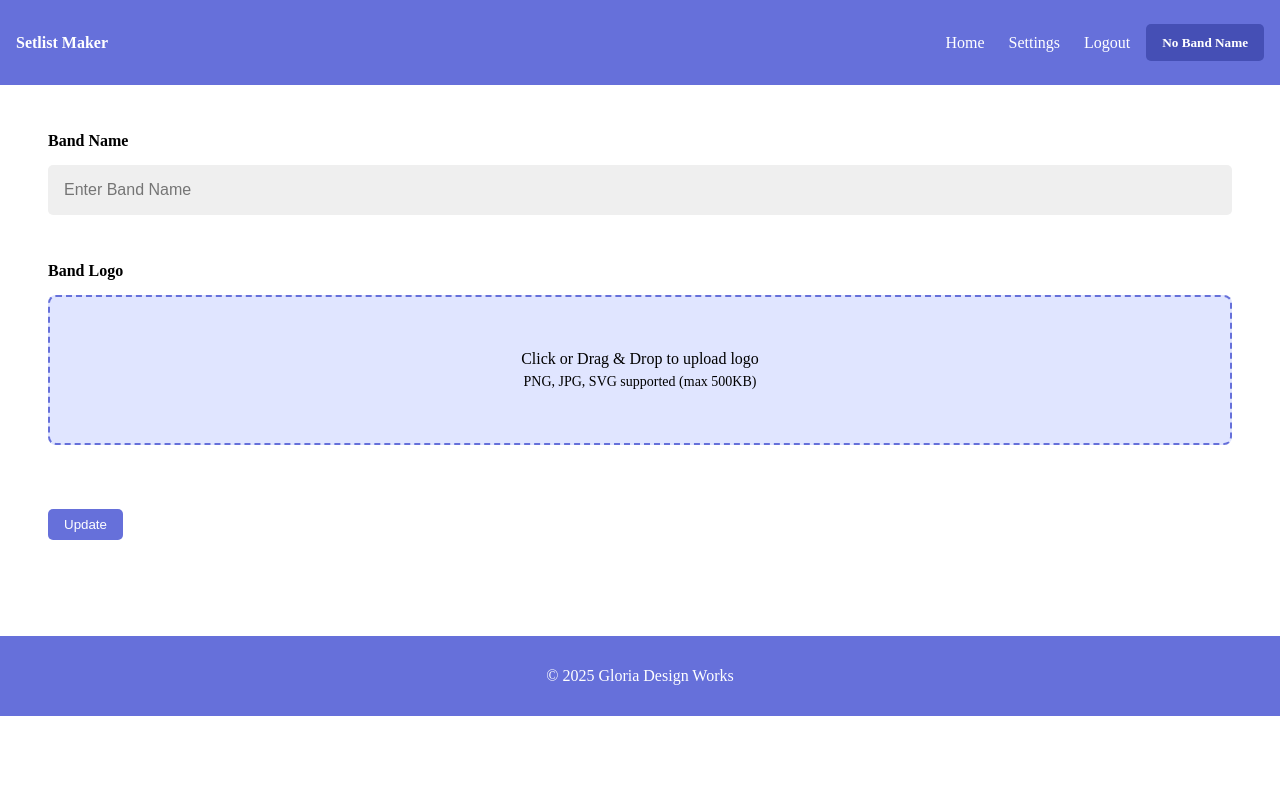
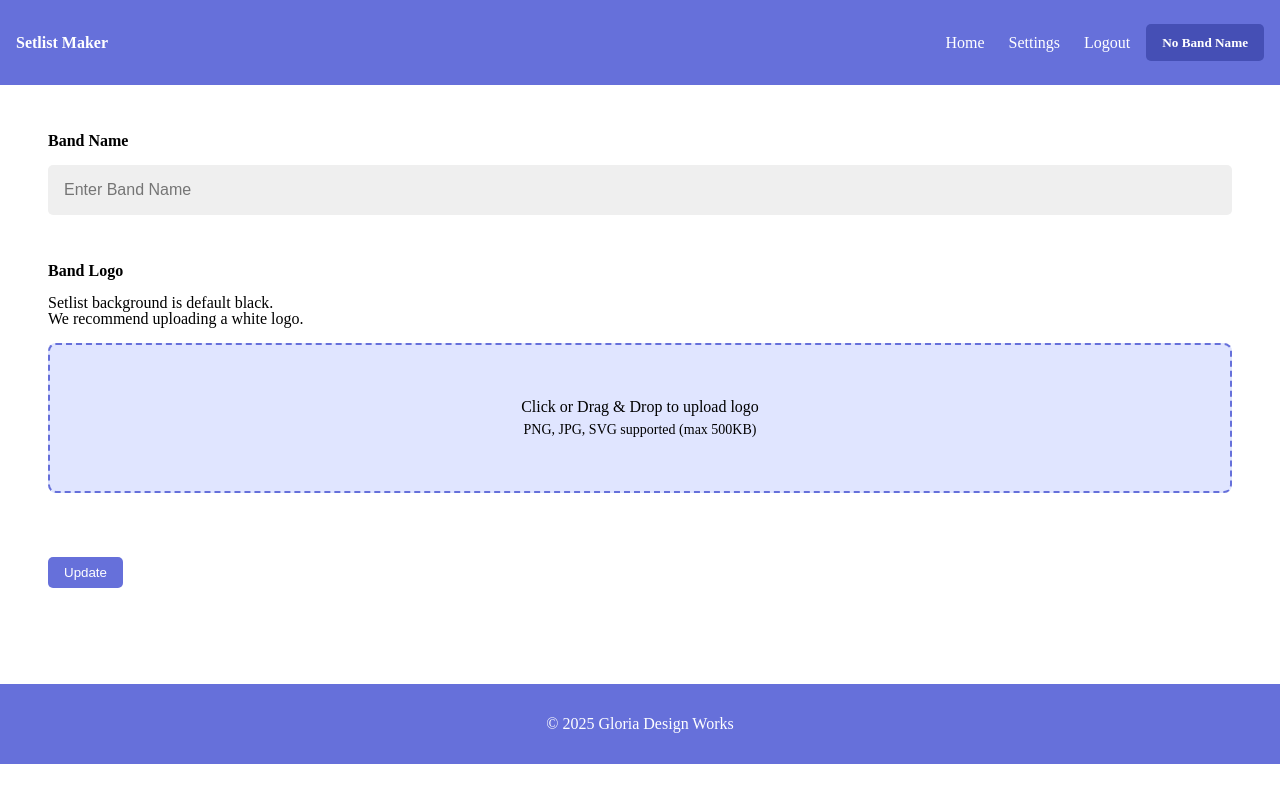
Before and after one commit to GloriaDesignWorksTaki/SetListTool, a Next.js app: page /settings in a window 1280 px wide. Built offline with nearby package versions, Linux system fonts and the light colour scheme; no server answers; the database is empty; sample sign-in values are in the browser's storage.

Commit message:
FIX Logo Upload Function

```diff
--- a/components/atoms/LogoUpload.tsx
+++ b/components/atoms/LogoUpload.tsx
@@ -71,17 +71,18 @@ export const LogoUpload: React.FC<LogoUploadProps> = ({ onLogoUpload, currentLog
   }
 
   const handleRemoveLogo = () => {
+    console.log('ロゴ削除実行')
     setPreviewUrl(null)
     onLogoUpload('')
-    // ロゴが削除されたら即座に保存
-    setTimeout(() => {
-      onLogoUpload('')
-    }, 0)
   }
 
   return (
     <div className="logoUpload">
       <h3>Band Logo</h3>
+      <div className="desc">
+        <p>Setlist background is default black.</p>
+        <p>We recommend uploading a white logo.</p>
+      </div>
       <div
         className={`logoUploadArea ${isDragging ? 'dragging' : ''} ${previewUrl ? 'hasLogo' : ''}`}
         onDragOver={handleDragOver}
--- a/components/organisms/Settings.tsx
+++ b/components/organisms/Settings.tsx
@@ -61,7 +61,7 @@ export default function Settings() {
     fetchBand()
   }, [router])
 
-  const handleUpdateBandName = async () => {
+  const handleUpdateBandNameWithLogo = async (logoUrlToSave: string) => {
     try {
       setLoading(true)
       const { data: { user } } = await supabase.auth.getUser()
@@ -85,12 +85,12 @@ export default function Settings() {
       }
 
       if (existingBand) {
-        console.log('バンド更新:', { name: bandName, logo_url: logoUrl })
+        console.log('バンド更新:', { name: bandName, logo_url: logoUrlToSave })
         const { error: updateError } = await supabase
           .from('bands')
           .update({
             name: bandName,
-            logo_url: logoUrl
+            logo_url: logoUrlToSave
           })
           .eq('id', existingBand.id)
 
@@ -108,7 +108,7 @@ export default function Settings() {
             {
               user_id: user.id,
               name: bandName,
-              logo_url: logoUrl
+              logo_url: logoUrlToSave
             }
           ])
 
@@ -125,6 +125,10 @@ export default function Settings() {
     } finally {
       setLoading(false)
     }
+  }
+
+  const handleUpdateBandName = async () => {
+    await handleUpdateBandNameWithLogo(logoUrl)
   }
 
   return (
@@ -151,15 +155,13 @@ export default function Settings() {
           <div className="block">
             <LogoUpload
               onLogoUpload={(url) => {
-                console.log('ロゴアップロード:', url)
+                console.log('ロゴアップロード/削除:', url)
                 setLogoUrl(url)
-                // ロゴがアップロードされたら即座に保存
-                if (url) {
-                  // 状態更新を待ってから保存
-                  setTimeout(() => {
-                    handleUpdateBandName()
-                  }, 100)
-                }
+                // ロゴがアップロードまたは削除されたら即座に保存
+                setTimeout(() => {
+                  // 最新のURLを直接渡して保存
+                  handleUpdateBandNameWithLogo(url)
+                }, 100)
               }}
               currentLogo={logoUrl}
             />
--- a/styles/global.css
+++ b/styles/global.css
@@ -83,6 +83,11 @@ html.dragging {
 /* Title */
 .h2Title {
   font-weight: bold;
+}
+
+/* text */
+.desc {
+  margin-bottom: 1rem;
 }
 
 /* section */
```
